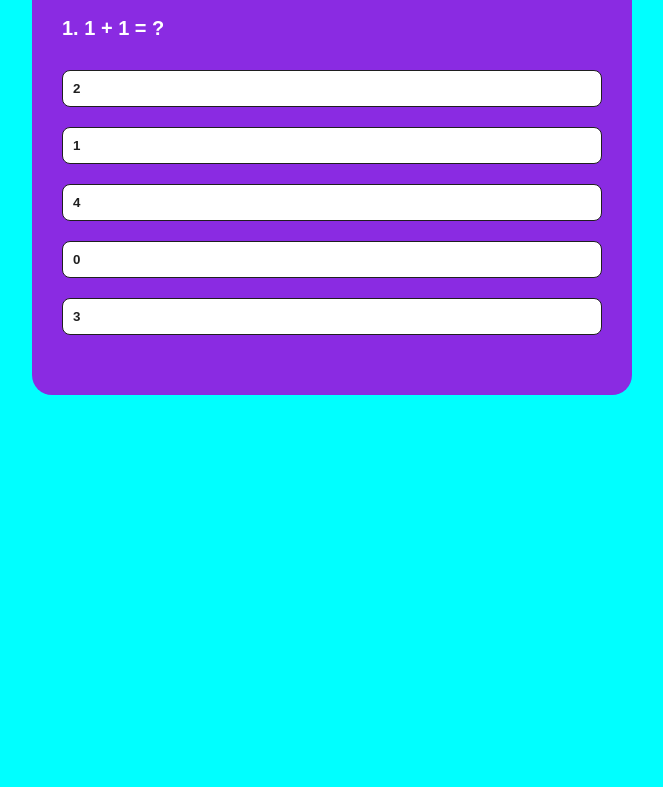
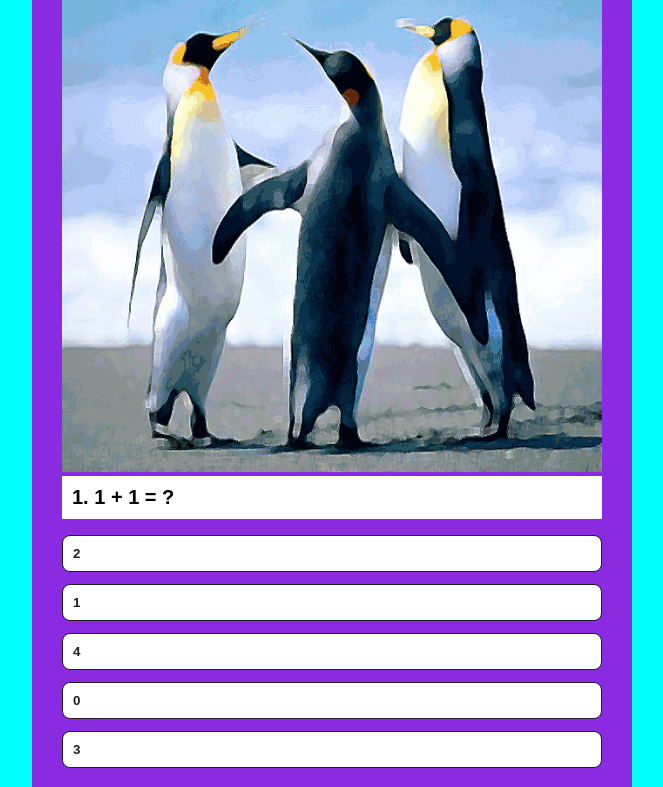
Before and after one commit to PhellipeLisboa/quiz, a plain HTML site: page index.html in a window 1280 px wide. Shown: the part 193-980 px from the top of the page, without its empty margins (308-971 px from the left). Before the commit the page ends 800 px from the top, so only its background shows below. Drawn offline with Linux system fonts and the light colour scheme.

Commit message:
salvando

```diff
--- a/index.html
+++ b/index.html
@@ -10,6 +10,7 @@
     <div class="app">
         <h1>QUIZ</h1>
         <div class="quiz">
+            <img src="img/1qbackground.png" alt="Imagem ilustrativa" id="question-img">
             <h2 id="question">A questão fica aqui!</h2>
             <div id="answer-buttons">
                 <button class="btn">Resposta 1</button>
--- a/script.js
+++ b/script.js
@@ -7,7 +7,8 @@ const questions = [
             {text: "4", correct: false},
             {text: "0", correct: false},
             {text: "3", correct: false},
-        ]
+        ],
+        img: "img/1qbackground.png",
     },
     {
         question: "7 + 3 = ?",
@@ -17,60 +18,12 @@ const questions = [
             {text: "4", correct: false},
             {text: "10", correct: true},
             {text: "8", correct: false},
-        ]
-    },
-    {
-        question: "28 - 3 = ?",
-        answers: [
-            {text: "23", correct: false},
-            {text: "20", correct: false},
-            {text: "25", correct: true},
-            {text: "27", correct: false},
-            {text: "19", correct: false},
-        ]
-    },
-    {
-        question: "23 + 13 = ?",
-        answers: [
-            {text: "34", correct: false},
-            {text: "28", correct: false},
-            {text: "26", correct: false},
-            {text: "36", correct: true},
-            {text: "31", correct: false},
-        ]
-    },
-    {
-        question: "19 + 3 = ?",
-        answers: [
-            {text: "21", correct: false},
-            {text: "18", correct: false},
-            {text: "13", correct: false},
-            {text: "22", correct: true},
-            {text: "25", correct: false},
-        ]
-    },
-    {
-        question: "1 + 1 = ?",
-        answers: [
-            {text: "2", correct: true},
-            {text: "1", correct: false},
-            {text: "4", correct: false},
-            {text: "0", correct: false},
-            {text: "3", correct: false},
-        ]
-    },
-    {
-        question: "1 + 1 = ?",
-        answers: [
-            {text: "2", correct: true},
-            {text: "1", correct: false},
-            {text: "4", correct: false},
-            {text: "0", correct: false},
-            {text: "3", correct: false},
-        ]
-    },
+        ],
+        img: "img/2qbackground.png",
+    }
 ];
 
+const questionImage = document.getElementById("question-img");
 const questionElement = document.getElementById("question");
 const answerButtons = document.getElementById("answer-buttons");
 const nextButton = document.getElementById("next-btn");
@@ -89,7 +42,9 @@ function showQuestion() {
     resetState();
     let currentQuestion = questions[currentQuestionIndex]
     let questionNo = currentQuestionIndex + 1;
+    questionImage.src = currentQuestion.img;
     questionElement.innerHTML = questionNo + ". " + currentQuestion.question;
+
 
     currentQuestion.answers.forEach(answer => {
         const button = document.createElement("button");
@@ -133,6 +88,7 @@ function showScore() {
     questionElement.innerHTML = `Você acertou ${score} de ${questions.length}!`;
     nextButton.innerHTML = "Tentar novamente";
     nextButton.style.display = "block";
+    questionImage.src = img/scorebackground.png;
 }
 
 function handleNextButton() {
--- a/style.css
+++ b/style.css
@@ -13,7 +13,7 @@ body {
     background-color: blueviolet;
     width: 90%;
     max-width: 600px;
-    margin: 100px auto 0;
+    margin: 50px auto;
     border-radius: 20px;
     padding: 30px;
 }
@@ -30,11 +30,20 @@ body {
     padding: 20px 0;
 }
 
+.quiz img {
+    width: 540px;
+    height: 505px;
+    max-width: 540px;
+    max-height: 505px;
+}
+
 .quiz h2 {
     font-size: 20px;
-    color: white;
     font-weight: 600;
-    padding-bottom: 20px;
+    padding: 10px;
+    margin-bottom: 10px;
+    background-color: white;
+
 }
 
 .btn {
@@ -44,7 +53,7 @@ body {
     width: 100%;
     border: 1px solid rgb(31, 31, 31);
     padding: 10px;
-    margin: 10px 0;
+    margin: 6px 0;
     text-align: left;
     border-radius: 8px;
     cursor: pointer;
```
Also changed, not shown: img/1qbackground.png (added), img/2qbackground.png (added), img/scorebackground.jpg (added).
